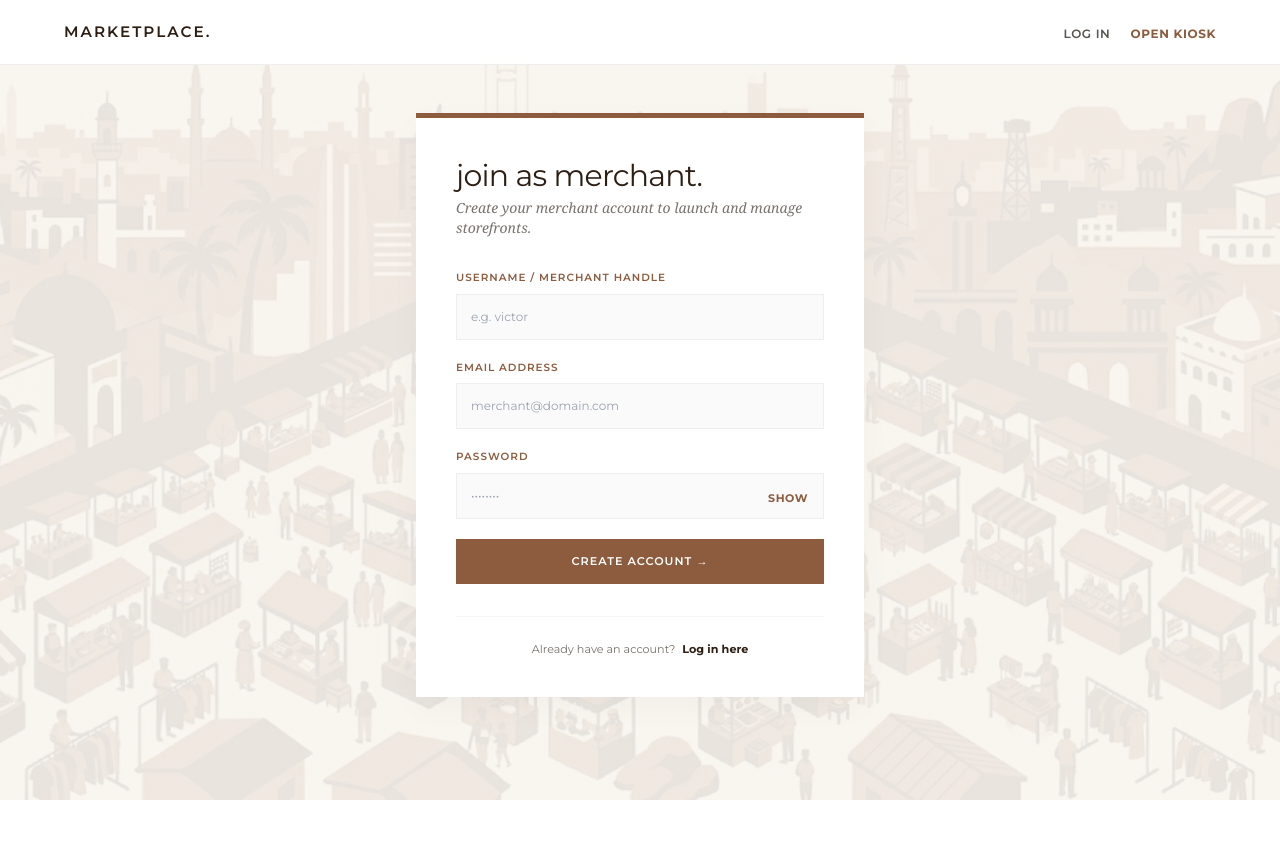
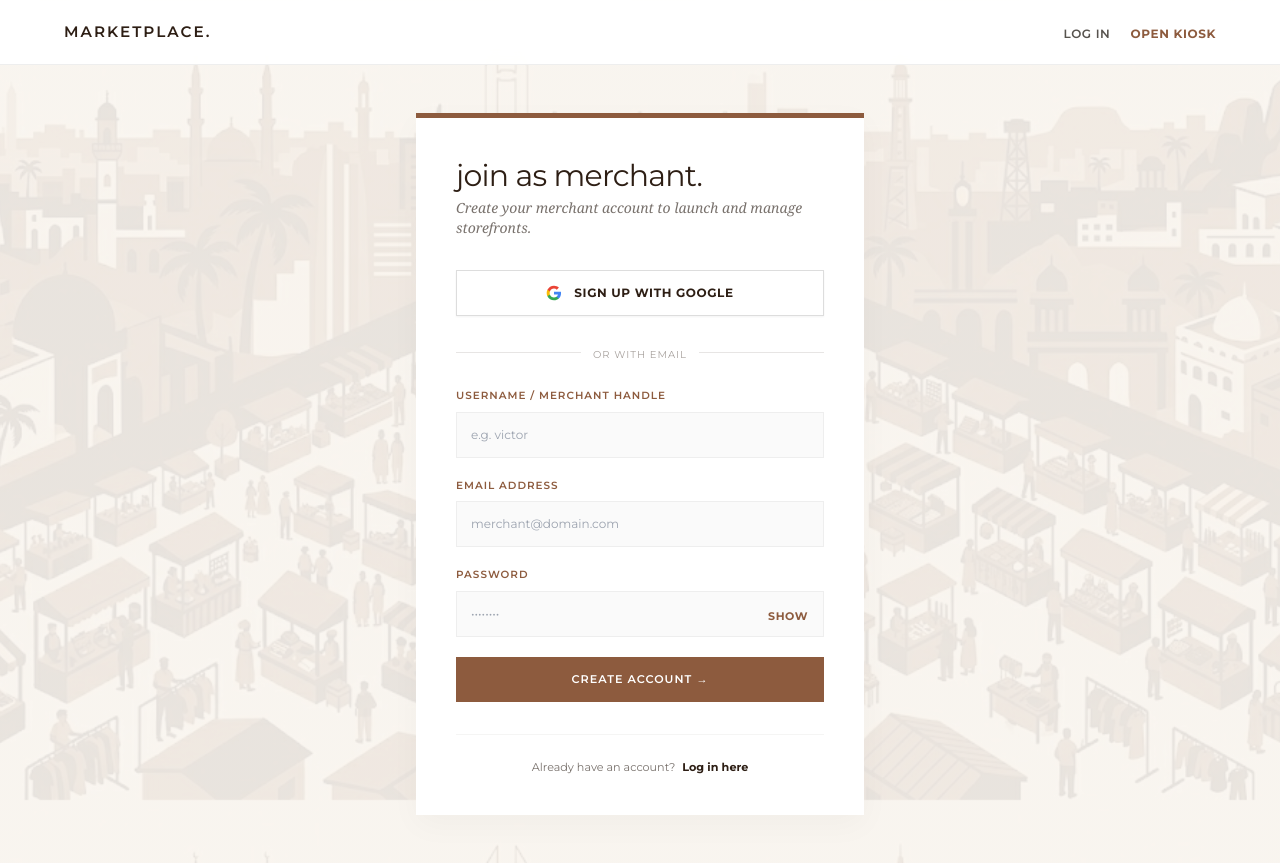
Before and after one commit to adebayo-victor/Marketplacev_2, a Flask app: page /register in a window 1280 px wide. Before the commit the page ends 800 px from the top, so only its background shows below. Run offline with Flask 3, Linux system fonts and the light colour scheme; parts of the project's set-up code (start-up, migrations or seed data) failed here and were passed over; some libraries are stand-ins or nearby versions.

Commit message:
Add Google sign-in button to registration page

```diff
--- a/app/templates/auth/register.html
+++ b/app/templates/auth/register.html
@@ -9,6 +9,23 @@
         <div class="mb-8">
             <h1 class="font-ui text-3xl font-normal lowercase tracking-tight m-0 text-dark-oak">join as merchant.</h1>
             <p class="font-serif italic text-sm text-stone-500 mt-1">Create your merchant account to launch and manage storefronts.</p>
+        </div>
+
+        <!-- 🔵 GOOGLE 1-CLICK SIGN-IN BUTTON -->
+        <a href="{{ url_for('auth.google_login') }}"
+           class="w-full py-3.5 px-4 border border-[#ddd] hover:border-clay bg-white text-dark-oak font-ui text-xs font-bold rounded-none flex items-center justify-center gap-3 transition shadow-sm mb-6 uppercase tracking-wider">
+            <svg class="w-4 h-4" viewBox="0 0 24 24">
+                <path fill="#4285F4" d="M22.56 12.25c0-.78-.07-1.53-.2-2.25H12v4.26h5.92c-.26 1.37-1.04 2.53-2.21 3.31v2.77h3.57c2.08-1.92 3.28-4.74 3.28-8.09z"/>
+                <path fill="#34A853" d="M12 23c2.97 0 5.46-.98 7.28-2.66l-3.57-2.77c-.98.66-2.23 1.06-3.71 1.06-2.86 0-5.29-1.93-6.16-4.53H2.18v2.84C3.99 20.53 7.7 23 12 23z"/>
+                <path fill="#FBBC05" d="M5.84 14.09c-.22-.66-.35-1.36-.35-2.09s.13-1.43.35-2.09V7.06H2.18C1.43 8.55 1 10.22 1 12s.43 3.45 1.18 4.94l2.85-2.22.81-.63z"/>
+                <path fill="#EA4335" d="M12 5.38c1.62 0 3.06.56 4.21 1.64l3.15-3.15C17.45 2.09 14.97 1 12 1 7.7 1 3.99 3.47 2.18 7.06l3.66 2.84c.87-2.6 3.3-4.52 6.16-4.52z"/>
+            </svg>
+            <span>Sign Up with Google</span>
+        </a>
+
+        <div class="relative my-6 text-center">
+            <div class="absolute inset-0 flex items-center"><div class="w-full border-t border-stone-200"></div></div>
+            <span class="relative bg-white px-3 font-ui text-[10px] text-stone-400 uppercase tracking-widest">or with email</span>
         </div>
 
         <form method="POST" action="{{ url_for('auth.register') }}" class="space-y-5">
```
